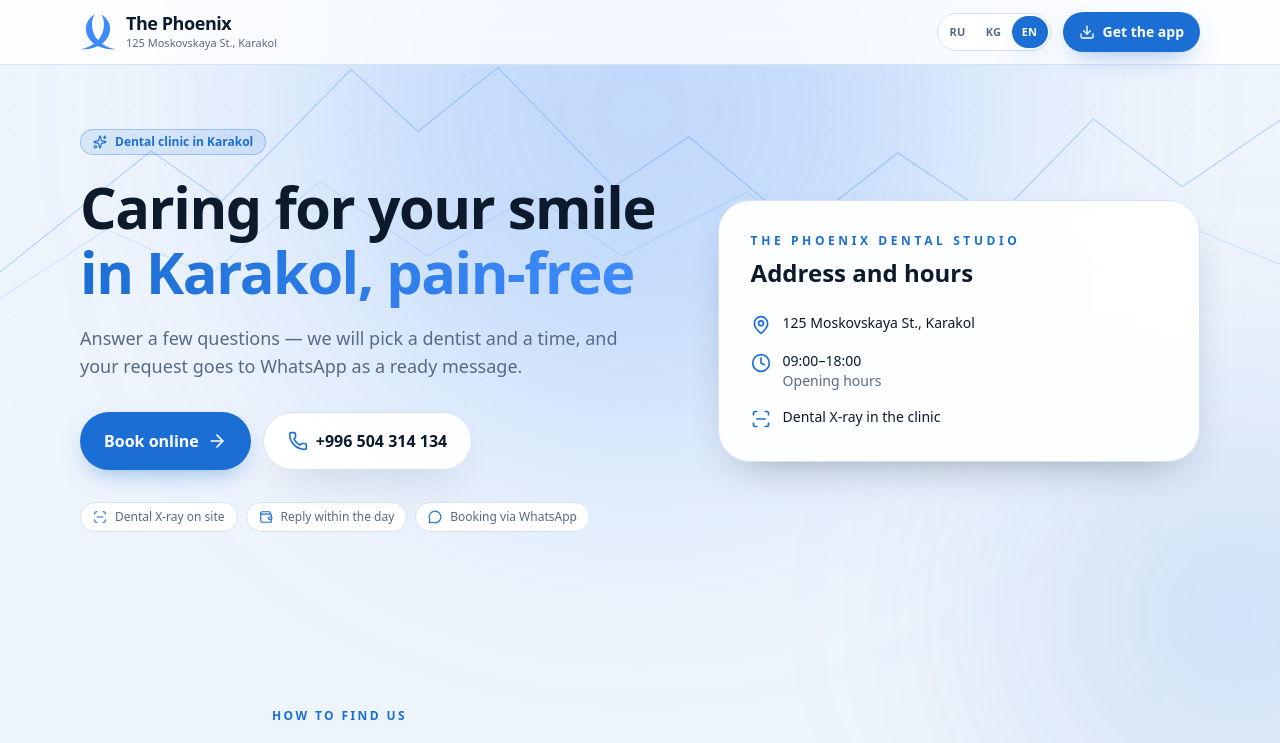
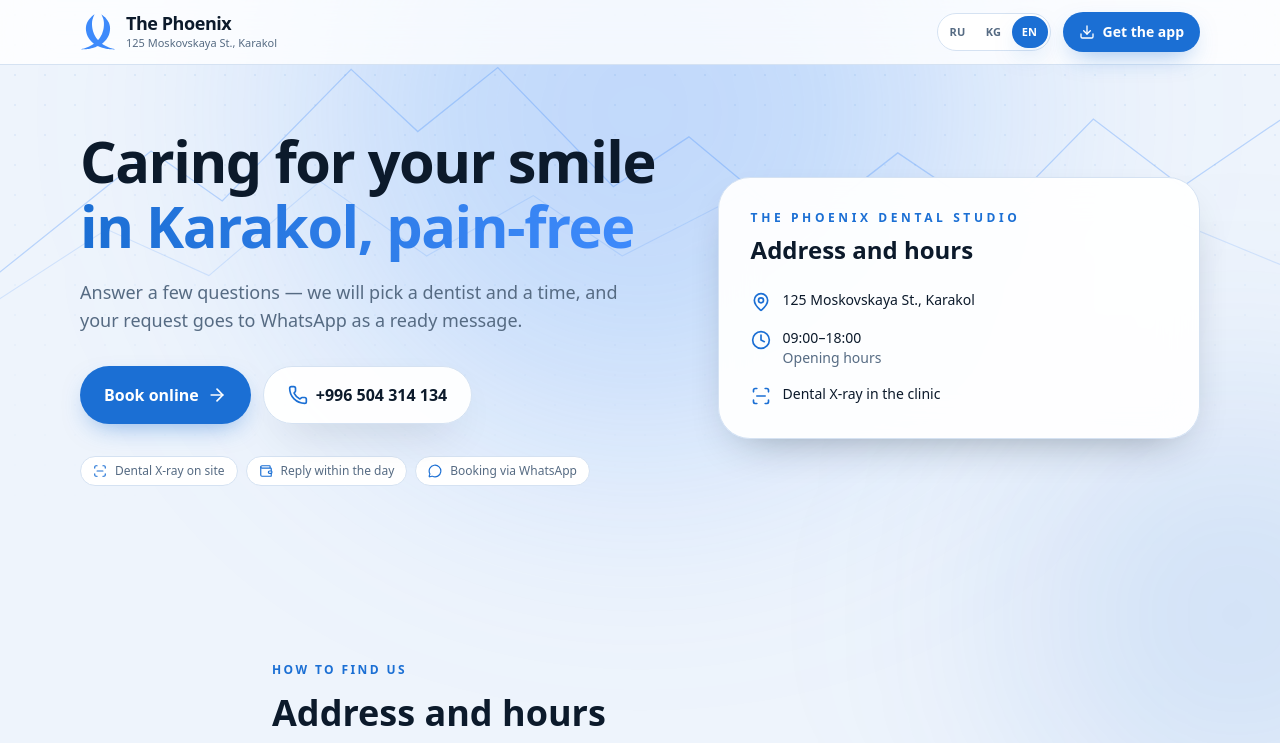
Before and after one commit to noxtornoxtor4-ux/phoenix-dental, a React (Vite) app: page / in a window 1280 px wide. Shown: the top 743 px of the page. Built offline with nearby package versions, Linux system fonts and the light colour scheme; no server answers.

Commit message:
feat(hero): drop the badge above the headline
The headline now opens the page. The wording it carried lives on in the
page title and the clinic card beside it, so nothing is lost with it.

Co-Authored-By: Claude Opus 5 <noreply@anthropic.com>

```diff
--- a/src/components/hero/Hero.tsx
+++ b/src/components/hero/Hero.tsx
@@ -1,4 +1,4 @@
-import { ArrowRight, Clock, MapPin, MessageCircle, Phone, ScanLine, Sparkles, Wallet } from 'lucide-react'
+import { ArrowRight, Clock, MapPin, MessageCircle, Phone, ScanLine, Wallet } from 'lucide-react'
 import { clinic } from '../../config/clinic'
 import { useI18n } from '../../i18n/useI18n'
 
@@ -14,12 +14,7 @@ export function Hero() {
       className="mx-auto grid max-w-6xl items-center gap-10 px-4 pt-8 pb-14 md:grid-cols-[1.1fr_0.9fr] md:gap-12 md:pt-16 md:pb-24"
     >
       <div className="animate-rise">
-        <span className="inline-flex items-center gap-2 rounded-full border border-accent/30 bg-accent/10 px-3 py-1 text-xs font-semibold text-accent">
-          <Sparkles className="size-3.5" />
-          {t.hero.badge}
-        </span>
-
-        <h1 className="mt-5 font-display text-[2rem] leading-[1.12] font-bold tracking-tight text-balance sm:text-5xl lg:text-[3.6rem]">
+        <h1 className="font-display text-[2rem] leading-[1.12] font-bold tracking-tight text-balance sm:text-5xl lg:text-[3.6rem]">
           {t.hero.titleStart}{' '}
           <span className="bg-linear-to-r from-accent to-accent-300 bg-clip-text text-transparent">
             {t.hero.titleAccent}
--- a/src/i18n/translations.ts
+++ b/src/i18n/translations.ts
@@ -20,7 +20,6 @@ export interface Dictionary {
     gotIt: string
   }
   hero: {
-    badge: string
     titleStart: string
     titleAccent: string
     subtitle: string
@@ -117,7 +116,6 @@ const ru: Dictionary = {
     gotIt: 'Понятно',
   },
   hero: {
-    badge: 'Стоматология в Караколе',
     titleStart: 'Забота о вашей улыбке',
     titleAccent: 'в Караколе без боли',
     subtitle:
@@ -290,7 +288,6 @@ const ky: Dictionary = {
     gotIt: 'Түшүндүм',
   },
   hero: {
-    badge: 'Караколдогу стоматология',
     titleStart: 'Жылмаюуңузга кам көрүү',
     titleAccent: 'Караколдо, оорутпай',
     subtitle:
@@ -463,7 +460,6 @@ const en: Dictionary = {
     gotIt: 'Got it',
   },
   hero: {
-    badge: 'Dental clinic in Karakol',
     titleStart: 'Caring for your smile',
     titleAccent: 'in Karakol, pain-free',
     subtitle:
```
